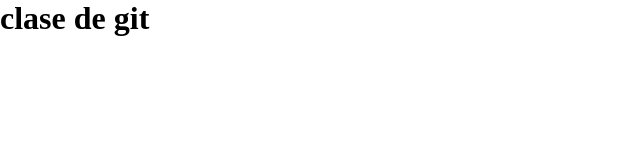
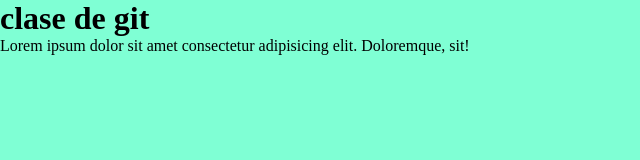
Before and after one commit to YurfranUzcategui/Pinta-y-Limpia-Facil, a plain HTML site: page index.html in a window 1280 px wide. Shown: the whole page, without its empty margins (0-640 px from the left). Drawn offline with Linux system fonts and the light colour scheme.

Commit message:
segundo commit

```diff
--- a/estilos.css
+++ b/estilos.css
@@ -3,3 +3,6 @@
     padding: 0;
     box-sizing: border-box;
 }
+body {
+    background-color: aquamarine;
+}
--- a/index.html
+++ b/index.html
@@ -9,5 +9,6 @@
 </head>
 <body>
     <h1>clase de git</h1>
+    <p>Lorem ipsum dolor sit amet consectetur adipisicing elit. Doloremque, sit!</p>
 </body>
 </html>
```
